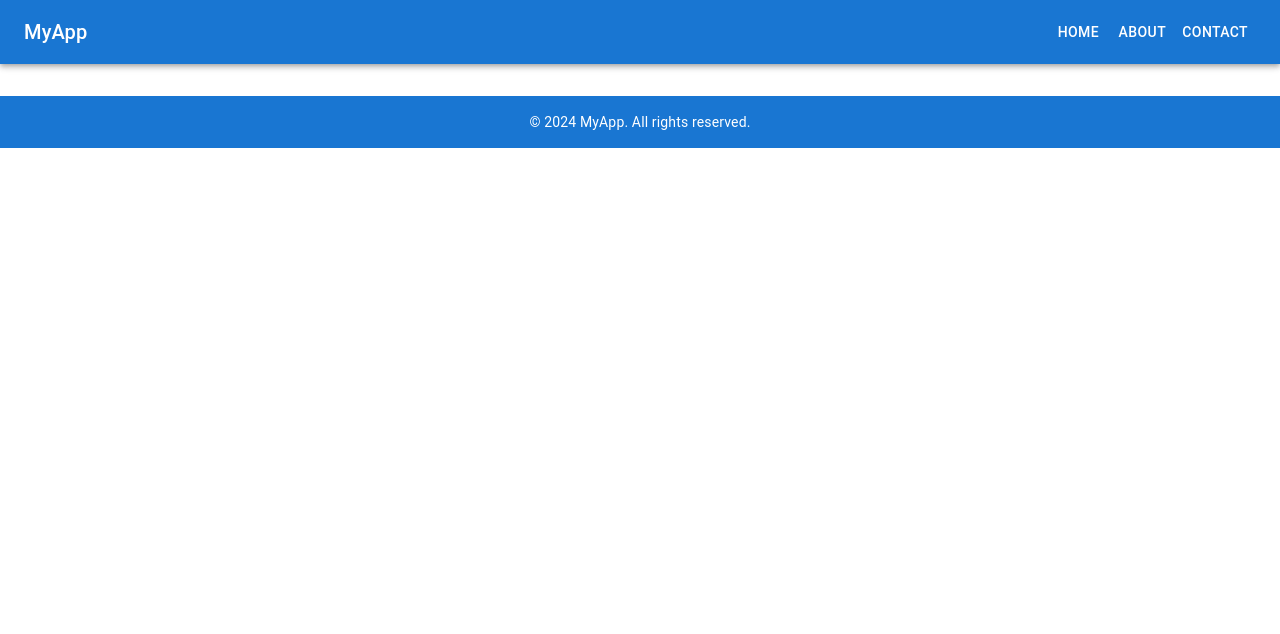
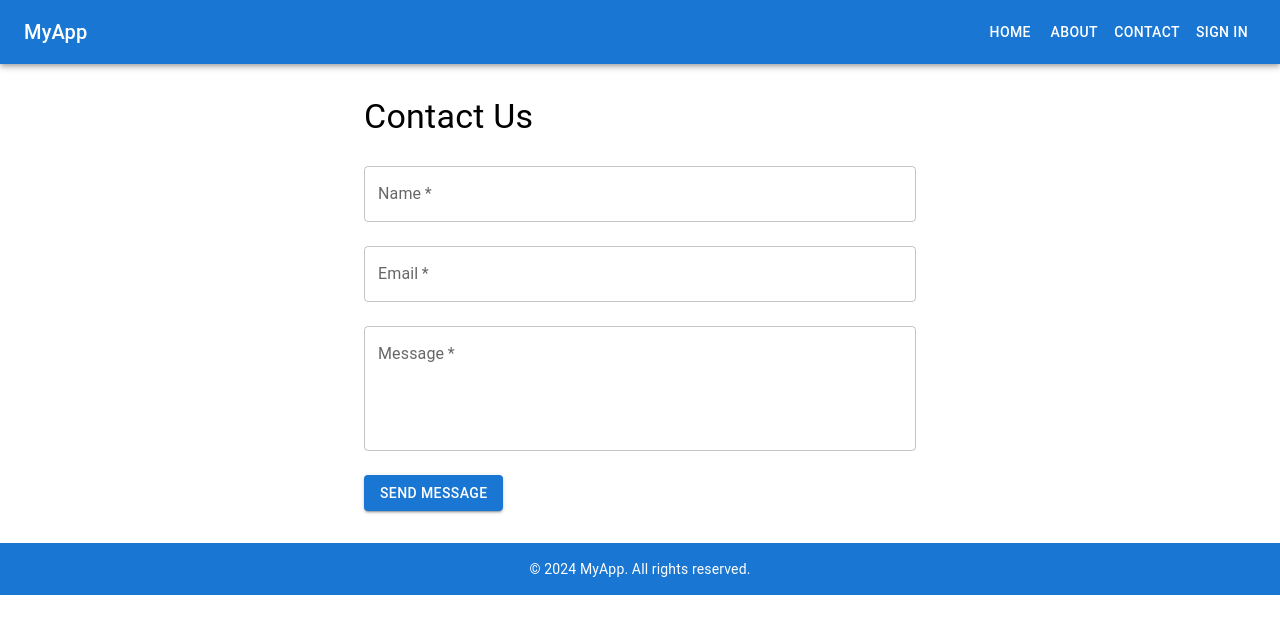
Before and after one commit to mohitgupta07/KOLLA, a React (Create React App) app in the folder frontend/: page /contact in a window 1280 px wide. Shown: the top 634 px of the page. Built offline with nearby package versions, Linux system fonts and the light colour scheme; no server answers.

Commit message:
Added more ui separations

```diff
--- a/frontend/src/App.js
+++ b/frontend/src/App.js
@@ -1,40 +1,58 @@
-import React from 'react';
-import { Container, Typography, Box, Card, CardMedia, CardContent } from '@mui/material';
-import { GoogleLogin } from '@react-oauth/google';
+import React, { useState } from 'react';
+import GoogleSignInButton from './GoogleSignInButton';
+import { Container, Typography, Button, Box, Card, CardMedia, CardContent } from '@mui/material';
 import axios from 'axios';
 
 const appName = process.env.REACT_APP_APP_NAME || "MyApp";
 
-const HomePage = () => {
-    const onSuccess = (credentialResponse) => {
-        axios.post("http://localhost:8080/auth/callback", {
-            id_token: credentialResponse.credential
-        }, { withCredentials: true })
-            .then(res => {
-                console.log("Login successful", res);
-            })
-            .catch(err => {
-                console.error("Login failed", err);
-            });
+const App = () => {
+    const [isLoggedIn, setIsLoggedIn] = useState(false);
+    const [username, setUsername] = useState('');
+
+    const handleLoginSuccess = (response) => {
+        setIsLoggedIn(true);
+        // Fetch user info or set username from response
+        setUsername('User'); // Replace with actual username from response
     };
 
-    const onFailure = () => {
-        console.error("Login failed");
+    const handleLoginFailure = () => {
+        setIsLoggedIn(false);
+    };
+
+    const handleLogout = () => {
+        axios.post('http://localhost:8080/auth/logout', {}, { withCredentials: true })
+            .then(() => {
+                setIsLoggedIn(false);
+                setUsername('');
+            })
+            .catch(err => console.error('Logout failed', err));
     };
 
     return (
         <Container maxWidth="md" sx={{ mt: 4, textAlign: 'center' }}>
-            <Typography variant="h4" gutterBottom>
+            <Typography variant="h3" gutterBottom>
                 Welcome to {appName}
             </Typography>
-            <GoogleLogin
-                onSuccess={onSuccess}
-                onError={onFailure}
-                style={{ margin: '20px 0' }}
-            />
-            <Typography variant="body1">
+            {!isLoggedIn ? (
+                <Box>
+                <GoogleSignInButton
+                    onSuccess={handleLoginSuccess}
+                    onFailure={handleLoginFailure}
+                    style={{ margin: '20px 0' }}
+                />
+                <Typography variant="body1">
                 Sign in with Google to access more features.
-            </Typography>
+                </Typography>
+            </Box>
+            ) : (
+                <Box>
+                    <Typography variant="h5">Hello, {username}</Typography>
+                    <Button onClick={handleLogout} variant="contained" color="primary">
+                        Logout
+                    </Button>
+                </Box>
+            )}
+
             <Box sx={{ mt: 4 }}>
                 <Card>
                     <CardMedia
@@ -54,4 +72,4 @@ const HomePage = () => {
     );
 };
 
-export default HomePage;
+export default App;
--- /dev/null
+++ b/frontend/src/ContactPage.js
@@ -0,0 +1,81 @@
+import React, { useState } from 'react';
+import { Container, Typography, TextField, Button, Box } from '@mui/material';
+import axios from 'axios';
+
+const ContactPage = () => {
+    const [formData, setFormData] = useState({
+        name: '',
+        email: '',
+        message: ''
+    });
+    const [successMessage, setSuccessMessage] = useState('');
+    const [errorMessage, setErrorMessage] = useState('');
+
+    const handleChange = (e) => {
+        setFormData({
+            ...formData,
+            [e.target.name]: e.target.value
+        });
+    };
+
+    const handleSubmit = (e) => {
+        e.preventDefault();
+        axios.post('http://localhost:8080/contact', formData)
+            .then(response => {
+                setSuccessMessage('Your message has been sent!');
+                setFormData({ name: '', email: '', message: '' });
+            })
+            .catch(error => {
+                setErrorMessage('There was an error sending your message.');
+            });
+    };
+
+    return (
+        <Container maxWidth="sm" sx={{ mt: 4 }}>
+            <Typography variant="h4" gutterBottom>
+                Contact Us
+            </Typography>
+            <form onSubmit={handleSubmit}>
+                <TextField
+                    label="Name"
+                    name="name"
+                    value={formData.name}
+                    onChange={handleChange}
+                    fullWidth
+                    required
+                    margin="normal"
+                />
+                <TextField
+                    label="Email"
+                    name="email"
+                    value={formData.email}
+                    onChange={handleChange}
+                    type="email"
+                    fullWidth
+                    required
+                    margin="normal"
+                />
+                <TextField
+                    label="Message"
+                    name="message"
+                    value={formData.message}
+                    onChange={handleChange}
+                    multiline
+                    rows={4}
+                    fullWidth
+                    required
+                    margin="normal"
+                />
+                <Box sx={{ mt: 2 }}>
+                    <Button type="submit" variant="contained" color="primary">
+                        Send Message
+                    </Button>
+                </Box>
+            </form>
+            {successMessage && <Typography color="green" sx={{ mt: 2 }}>{successMessage}</Typography>}
+            {errorMessage && <Typography color="red" sx={{ mt: 2 }}>{errorMessage}</Typography>}
+        </Container>
+    );
+};
+
+export default ContactPage;
--- /dev/null
+++ b/frontend/src/GoogleSignInButton.js
@@ -0,0 +1,27 @@
+import React from 'react';
+import { GoogleLogin } from '@react-oauth/google';
+import axios from 'axios';
+
+const GoogleSignInButton = ({ onSuccess, onFailure }) => {
+    const handleSuccess = (credentialResponse) => {
+        axios.post("http://localhost:8080/auth/callback", {
+            id_token: credentialResponse.credential
+        }, { withCredentials: true })
+            .then(res => onSuccess(res))
+            .catch(err => onFailure(err));
+    };
+
+    const handleFailure = () => {
+        console.error("Login failed");
+        onFailure();
+    };
+
+    return (
+        <GoogleLogin
+            onSuccess={handleSuccess}
+            onError={handleFailure}
+        />
+    );
+};
+
+export default GoogleSignInButton;
--- /dev/null
+++ b/frontend/src/SettingsPage.js
@@ -0,0 +1,73 @@
+import React, { useState, useEffect } from 'react';
+import { Container, Typography, TextField, Button, Box } from '@mui/material';
+import axios from 'axios';
+
+const SettingsPage = () => {
+    const [userData, setUserData] = useState({
+        name: '',
+        email: '',
+    });
+    const [successMessage, setSuccessMessage] = useState('');
+    const [errorMessage, setErrorMessage] = useState('');
+
+    useEffect(() => {
+        // Fetch user data when component mounts
+        axios.get('http://localhost:8080/user/profile')
+            .then(response => setUserData(response.data))
+            .catch(error => console.error('Error fetching user data:', error));
+    }, []);
+
+    const handleChange = (e) => {
+        setUserData({
+            ...userData,
+            [e.target.name]: e.target.value
+        });
+    };
+
+    const handleSubmit = (e) => {
+        e.preventDefault();
+        axios.post('http://localhost:8080/user/update', userData)
+            .then(response => {
+                setSuccessMessage('Profile updated successfully!');
+            })
+            .catch(error => {
+                setErrorMessage('Error updating profile.');
+            });
+    };
+
+    return (
+        <Container maxWidth="sm" sx={{ mt: 4 }}>
+            <Typography variant="h4" gutterBottom>
+                Settings
+            </Typography>
+            <form onSubmit={handleSubmit}>
+                <TextField
+                    label="Name"
+                    name="name"
+                    value={userData.name}
+                    onChange={handleChange}
+                    fullWidth
+                    margin="normal"
+                />
+                <TextField
+                    label="Email"
+                    name="email"
+                    value={userData.email}
+                    onChange={handleChange}
+                    type="email"
+                    fullWidth
+                    margin="normal"
+                />
+                <Box sx={{ mt: 2 }}>
+                    <Button type="submit" variant="contained" color="primary">
+                        Update Profile
+                    </Button>
+                </Box>
+            </form>
+            {successMessage && <Typography color="green" sx={{ mt: 2 }}>{successMessage}</Typography>}
+            {errorMessage && <Typography color="red" sx={{ mt: 2 }}>{errorMessage}</Typography>}
+        </Container>
+    );
+};
+
+export default SettingsPage;
--- /dev/null
+++ b/frontend/src/SignInPage.js
@@ -0,0 +1,45 @@
+import React from 'react';
+import { Container, Typography, Button, Box } from '@mui/material';
+import { GoogleLogin } from '@react-oauth/google';
+
+const SignInPage = () => {
+    const handleGoogleSuccess = (response) => {
+        console.log('Google Sign-In Success:', response);
+        // Handle Google Sign-In response
+    };
+
+    const handleGoogleFailure = () => {
+        console.error('Google Sign-In Failed');
+    };
+
+    const handleSocialSignIn = (provider) => {
+        console.log(`Sign-In with ${provider}`);
+        // Implement sign-in with other providers
+    };
+
+    return (
+        <Container maxWidth="sm" sx={{ mt: 4 }}>
+            <Typography variant="h4" gutterBottom>
+                Sign In
+            </Typography>
+            <Box sx={{ mb: 2 }}>
+                <GoogleLogin
+                    onSuccess={handleGoogleSuccess}
+                    onError={handleGoogleFailure}
+                />
+            </Box>
+            <Button variant="outlined" color="primary" onClick={() => handleSocialSignIn('Twitter')} fullWidth sx={{ mb: 2 }}>
+                Sign In with Twitter
+            </Button>
+            <Button variant="outlined" color="primary" onClick={() => handleSocialSignIn('GitHub')} fullWidth sx={{ mb: 2 }}>
+                Sign In with GitHub
+            </Button>
+            <Button variant="outlined" color="primary" onClick={() => handleSocialSignIn('Meta')} fullWidth sx={{ mb: 2 }}>
+                Sign In with Meta
+            </Button>
+            {/* Add more sign-in options as needed */}
+        </Container>
+    );
+};
+
+export default SignInPage;
--- a/frontend/src/index.js
+++ b/frontend/src/index.js
@@ -1,16 +1,20 @@
-import React from 'react';
+import React, { useState, useEffect } from 'react';
 import ReactDOM from 'react-dom/client';
 import { BrowserRouter as Router, Routes, Route, Link } from 'react-router-dom';
 import { GoogleOAuthProvider } from '@react-oauth/google';
 import App from './App';
-import AboutPage from './AboutPage'; // Ensure you have this component
+import AboutPage from './AboutPage';
+import ContactPage from './ContactPage';
+import SignInPage from './SignInPage';
+import SettingsPage from './SettingsPage';
 import './index.css'; // Global styles
 
-// Components for consistent UI elements across pages
 import { AppBar, Toolbar, Typography, Button, Box } from '@mui/material';
+import axios from 'axios';
 
 const appName = process.env.REACT_APP_APP_NAME || "MyApp";
 
+// Components for consistent UI elements across pages
 const Footer = () => (
     <Box sx={{ p: 2, mt: 4, backgroundColor: '#1976d2', color: '#fff', textAlign: 'center' }}>
         <Typography variant="body2">
@@ -19,7 +23,7 @@ const Footer = () => (
     </Box>
 );
 
-const Navbar = () => (
+const Navbar = ({ isLoggedIn, username }) => (
     <AppBar position="static">
         <Toolbar>
             <Typography variant="h6" component="div" sx={{ flexGrow: 1 }}>
@@ -27,22 +31,52 @@ const Navbar = () => (
             </Typography>
             <Button component={Link} to="/" color="inherit">Home</Button>
             <Button component={Link} to="/about" color="inherit">About</Button>
-            <Button color="inherit">Contact</Button>
+            <Button component={Link} to="/contact" color="inherit">Contact</Button>
+            {isLoggedIn ? (
+                <>
+                    <Typography variant="body1" sx={{ mr: 2 }}>
+                        Hello, {username}
+                    </Typography>
+                    <Button component={Link} to="/settings" color="inherit">Settings</Button>
+                </>
+            ) : (
+                <Button component={Link} to="/signin" color="inherit">Sign In</Button>
+            )}
         </Toolbar>
     </AppBar>
 );
 
-const root = ReactDOM.createRoot(document.getElementById('root'));
-root.render(
+const Root = () => {
+    const [isLoggedIn, setIsLoggedIn] = useState(false);
+    const [username, setUsername] = useState('');
+
+    useEffect(() => {
+        axios.get('http://localhost:8080/auth/status', { withCredentials: true })
+            .then(response => {
+                setIsLoggedIn(response.data.isLoggedIn);
+                setUsername(response.data.username);
+            })
+            .catch(() => {
+                setIsLoggedIn(false);
+            });
+    }, []);
+
+    return (
         <GoogleOAuthProvider clientId={process.env.REACT_APP_GOOGLE_CLIENT_ID}>
             <Router>
-            <Navbar />
+                <Navbar isLoggedIn={isLoggedIn} username={username} />
                 <Routes>
                     <Route path="/" element={<App />} />
                     <Route path="/about" element={<AboutPage />} />
-                {/* Add more routes here */}
+                    <Route path="/contact" element={<ContactPage />} />
+                    <Route path="/signin" element={<SignInPage />} />
+                    {isLoggedIn && <Route path="/settings" element={<SettingsPage />} />}
                 </Routes>
                 <Footer />
             </Router>
         </GoogleOAuthProvider>
     );
+};
+
+const root = ReactDOM.createRoot(document.getElementById('root'));
+root.render(<Root />);
```
Lines whose indentation alone changed are shown as unchanged.
